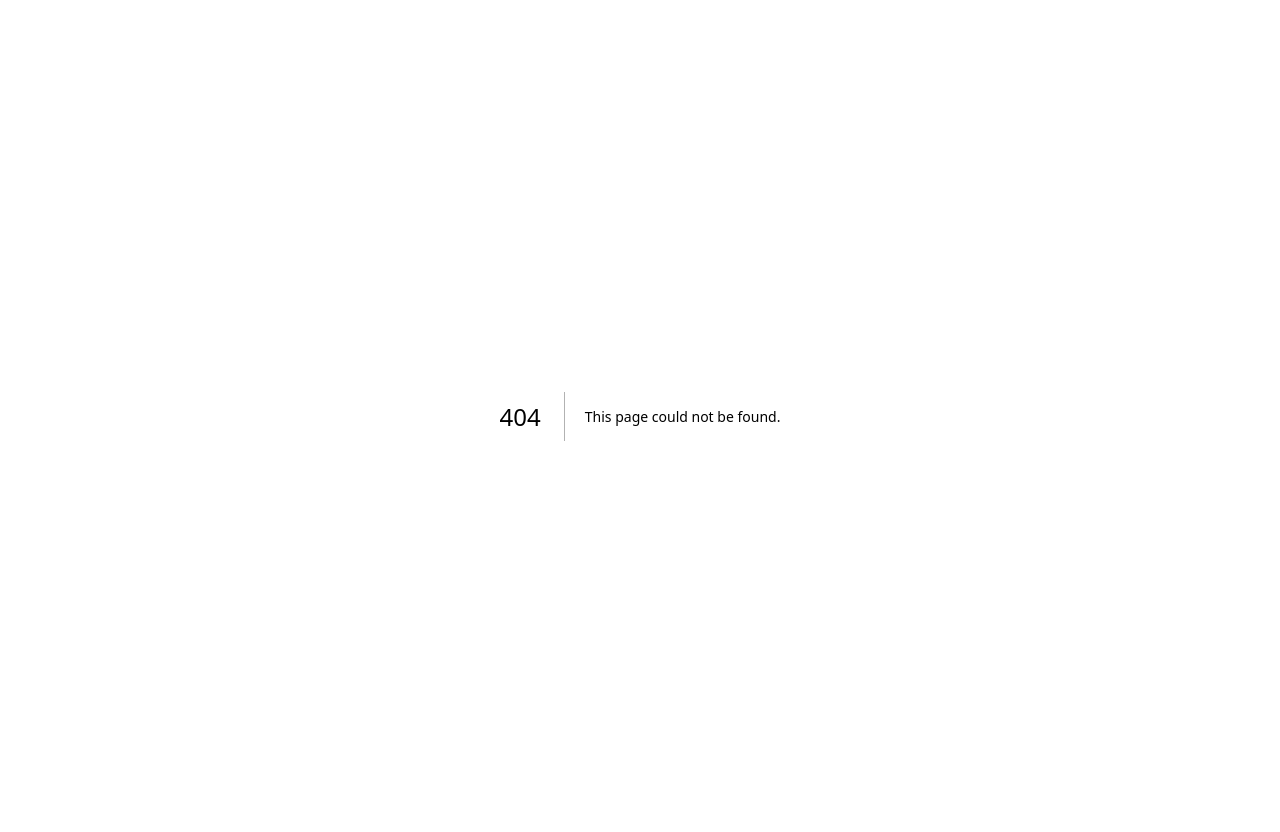
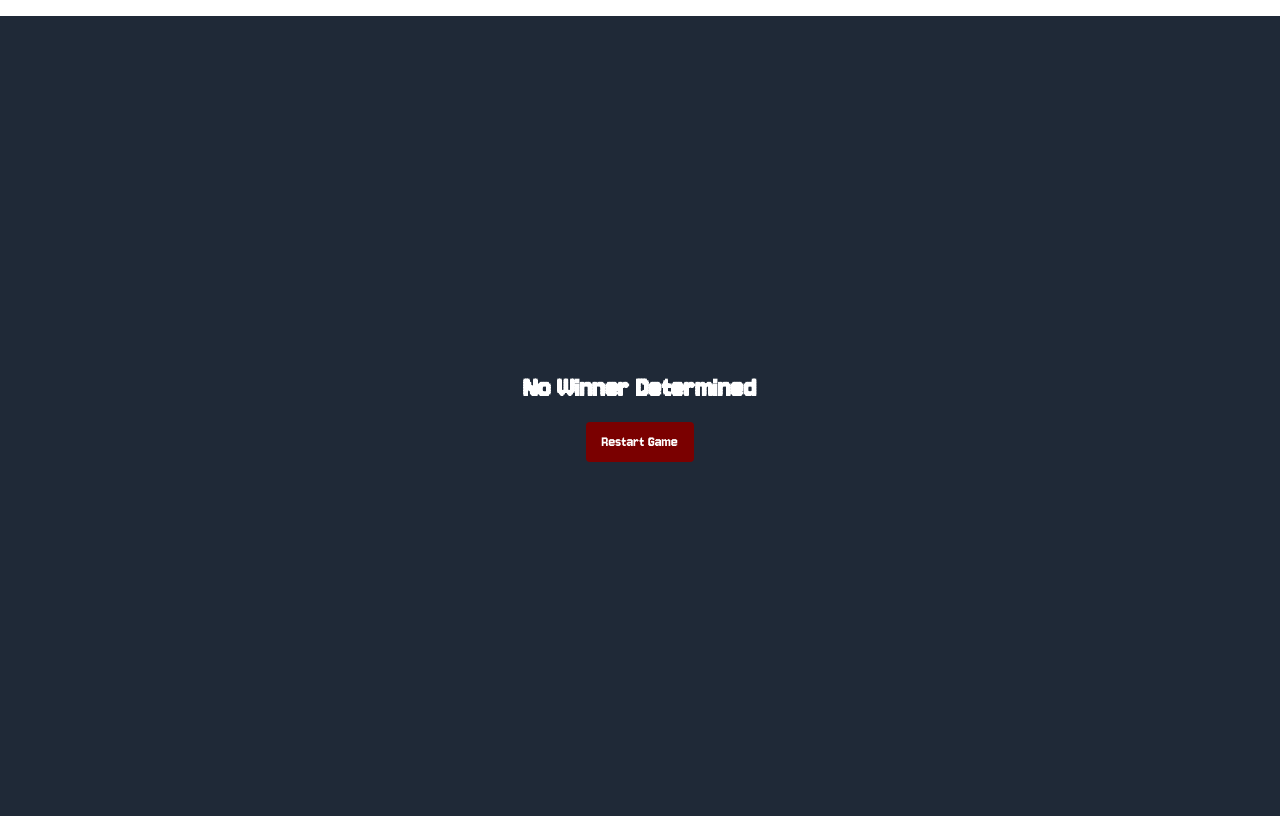
Before and after one commit to hieuvuong2310/nwhacks2025, a Next.js app in the folder frontend/: page /end in a window 1280 px wide. Before the commit this address had no page. Built offline with nearby package versions, Linux system fonts and the light colour scheme.

Commit message:
end page

```diff
--- a/frontend/app/attacker/page.tsx
+++ b/frontend/app/attacker/page.tsx
@@ -23,6 +23,7 @@ export default function Attacker() {
         attackerMoney,
         attackerMoves,
         setAttackerMoney,
+        attackerHealth,
         setDefenderHealth,
         defenderHealth,
     } = useGame();
@@ -78,6 +79,28 @@ export default function Attacker() {
 
             // Reduce defender's health
             setDefenderHealth(defenderHealth - selectedMove.power);
+
+            const newAttackerMoney = attackerMoney - selectedMove.cost;
+            const newDefenderHealth = defenderHealth - selectedMove.power;
+            const healthDifference = attackerHealth - newDefenderHealth;
+
+            if (newAttackerMoney <= 0) {
+                // Defenders win
+                router.push('/end?winner=defender');
+                return;
+            }
+
+            if (healthDifference > 60) {
+                // Attackers have 60+ more health than defenders
+                router.push('/end?winner=attacker');
+                return;
+            }
+
+            if ((defenderHealth - attackerHealth) > 60) {
+                // Defenders have 60+ more health than attackers
+                router.push('/end?winner=defender');
+                return;
+            }
 
             // Transition to defender's turn
             handleSubmit();
--- a/frontend/app/defender/page.tsx
+++ b/frontend/app/defender/page.tsx
@@ -27,6 +27,7 @@ export default function Defender() {
         setDefenderMoney,
         attackerHealth,
         setAttackerHealth,
+        defenderHealth,
         attackerMoney
     } = useGame();
 
@@ -86,6 +87,34 @@ export default function Defender() {
     };
 
     const handleSubmit = () => {
+        // Calculate the gameScore = attackerHealth - defenderHealth
+        const gameScore = attackerHealth - defenderHealth;
+
+        // 1) If attackerMoney <= 0 => Defenders win
+        if (attackerMoney <= 0) {
+            router.push('/end?winner=defender');
+            return;
+        }
+
+        // 2) If defenderMoney <= 0 => Attackers win
+        if (defenderMoney <= 0) {
+            router.push('/end?winner=attacker');
+            return;
+        }
+
+        // 3) If gameScore > 60 => Attackers are far ahead => Attackers win
+        if (gameScore > 60) {
+            router.push('/end?winner=attacker');
+            return;
+        }
+
+        // 4) If gameScore < -60 => Defenders are far ahead => Defenders win
+        if (gameScore < -60) {
+            router.push('/end?winner=defender');
+            return;
+        }
+
+        // == If no condition is met, go to the next turn as usual ==
         setShowPopup(true);
         setTimeout(() => {
             router.push('/attacker');
--- /dev/null
+++ b/frontend/app/end/page.tsx
@@ -0,0 +1,24 @@
+'use client';
+import { useSearchParams } from 'next/navigation';
+import Link from 'next/link';
+
+export default function End() {
+  const searchParams = useSearchParams();
+  const winner = searchParams.get('winner'); // 'attacker' | 'defender' | null
+
+  return (
+    <div className="flex h-screen w-screen flex-col items-center justify-center bg-gray-800 text-white">
+      <h1 className="text-3xl font-bold mb-4">
+        {winner === 'attacker' && 'Attackers Win!'}
+        {winner === 'defender' && 'Defenders Win!'}
+        {!winner && 'No Winner Determined'}
+      </h1>
+      <Link href="/">
+        <button onClick={() => window.location.href = '/'}
+        className="px-4 py-2 bg-custom-red-dark text-white rounded hover:bg-custom-red">
+          Restart Game
+        </button>
+      </Link>
+    </div>
+  );
+}
--- a/frontend/contexts/GameContext.tsx
+++ b/frontend/contexts/GameContext.tsx
@@ -23,6 +23,8 @@ interface GameContextType {
     attackerMoves: typeof attackerMoves;
 }
 
+
+
 interface MoveEntry {
     role: PlayerRole;
     move: string;
@@ -32,7 +34,7 @@ interface MoveEntry {
 
 const GameContext = createContext<GameContextType | undefined>(undefined);
 
-const defenderMoves = [
+const attackerMoves = [
     {
         id: 1,
         name: 'SQL Injection',
@@ -124,7 +126,7 @@ const defenderMoves = [
     },
 ];
 
-const attackerMoves = [
+const defenderMoves = [
     {
         id: 10,
         name: 'Implement an Intrusion Detection System',
```
